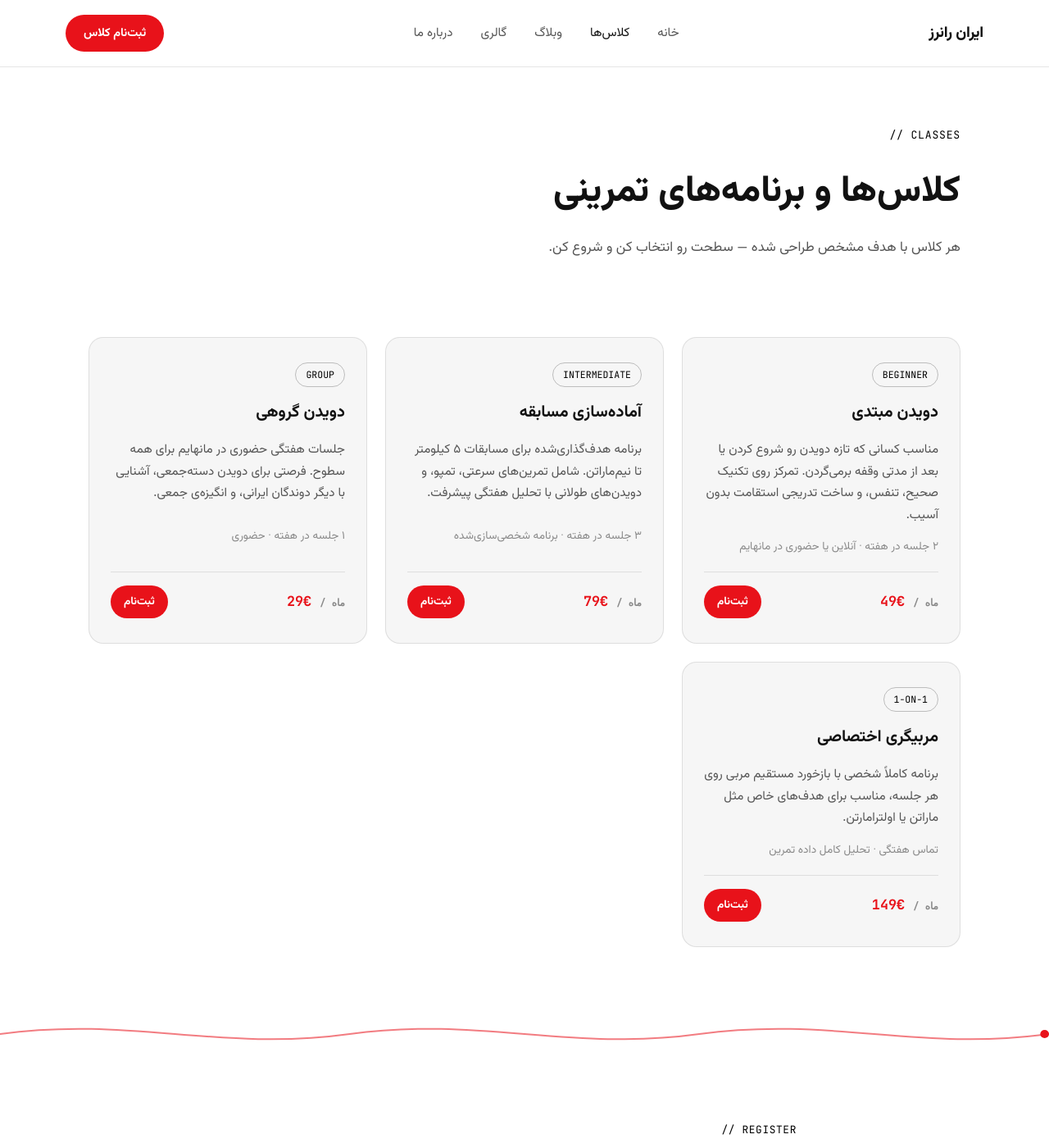
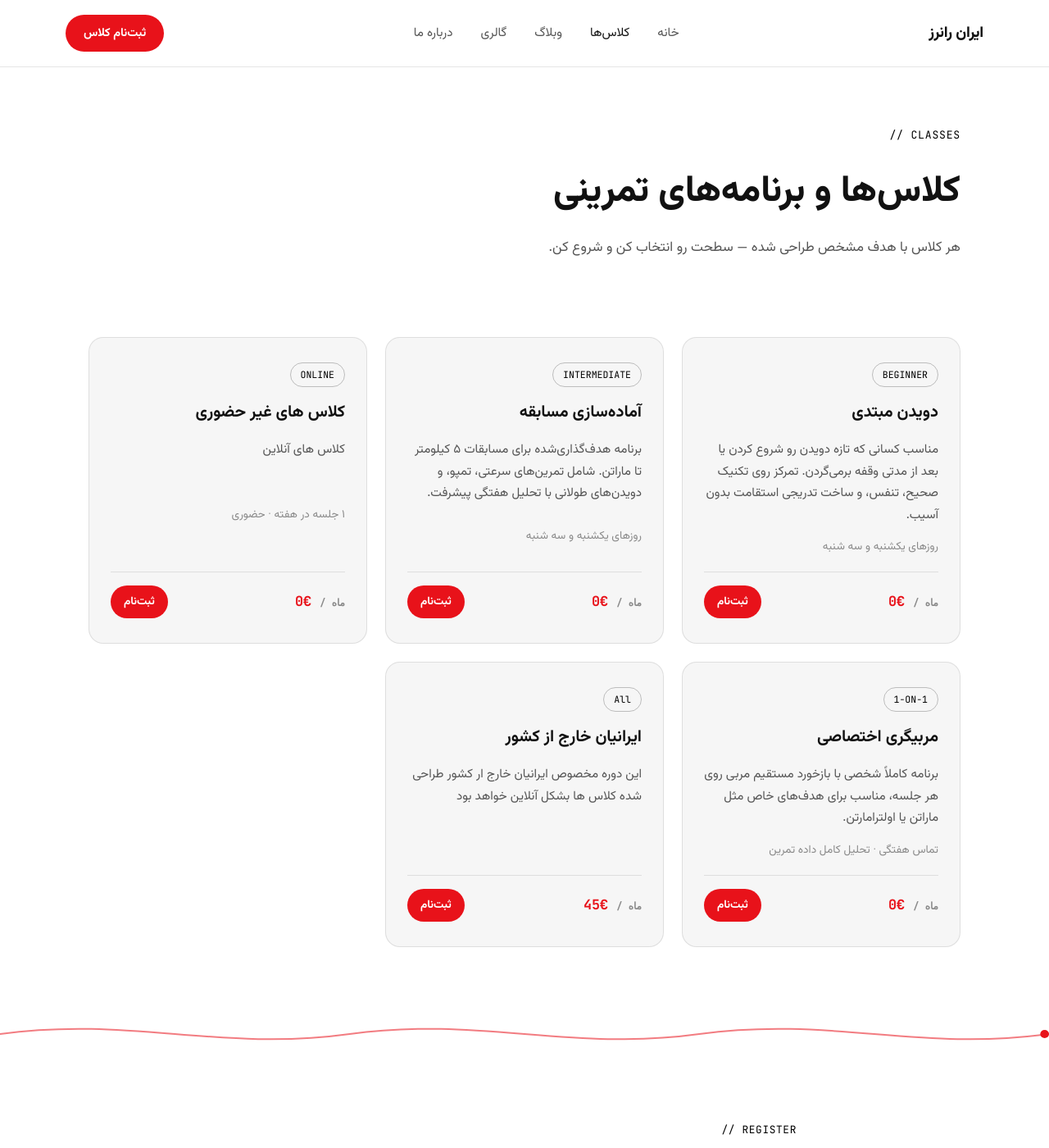
Before and after one commit to mojtabatavassolii-png/iranrunners-website, a Jekyll site: the page built from classes.html, in a window 1280 px wide and 1400 px high. Shown: the whole window at 82% size. Built offline with Jekyll 4.4.1, drawn with Linux system fonts in a browser that asks for light colours.

Commit message:
Update _data/classes.yml (via Pages CMS)

```diff
--- a/_data/classes.yml
+++ b/_data/classes.yml
@@ -1,27 +1,38 @@
 - value: beginner
   level_tag: BEGINNER
   title: دویدن مبتدی
-  description: مناسب کسانی که تازه دویدن رو شروع کردن یا بعد از مدتی وقفه برمی‌گردن. تمرکز روی تکنیک صحیح، تنفس، و ساخت تدریجی استقامت بدون آسیب.
-  schedule: ۲ جلسه در هفته · آنلاین یا حضوری در مانهایم
-  price: 49
-
+  description: مناسب کسانی که تازه دویدن رو شروع کردن یا بعد از مدتی وقفه
+    برمی‌گردن. تمرکز روی تکنیک صحیح، تنفس، و ساخت تدریجی استقامت بدون آسیب.
+  schedule: "روزهای یکشنبه و سه شنبه "
+  price: 0
+  price_toman: 3.500.000
 - value: race
   level_tag: INTERMEDIATE
   title: آماده‌سازی مسابقه
-  description: برنامه هدف‌گذاری‌شده برای مسابقات ۵ کیلومتر تا نیم‌ماراتن. شامل تمرین‌های سرعتی، تمپو، و دویدن‌های طولانی با تحلیل هفتگی پیشرفت.
-  schedule: ۳ جلسه در هفته · برنامه شخصی‌سازی‌شده
-  price: 79
-
-- value: group
-  level_tag: GROUP
-  title: دویدن گروهی
-  description: جلسات هفتگی حضوری در مانهایم برای همه سطوح. فرصتی برای دویدن دسته‌جمعی، آشنایی با دیگر دوندگان ایرانی، و انگیزه‌ی جمعی.
+  description: برنامه هدف‌گذاری‌شده برای مسابقات ۵ کیلومتر تا ‌ماراتن. شامل
+    تمرین‌های سرعتی، تمپو، و دویدن‌های طولانی با تحلیل هفتگی پیشرفت.
+  schedule: "روزهای یکشنبه و سه شنبه "
+  price: 0
+  price_toman: 3.500.000
+- value: Online
+  level_tag: ONLINE
+  title: کلاس های غیر حضوری
+  description: "کلاس های آنلاین "
   schedule: ۱ جلسه در هفته · حضوری
-  price: 29
-
+  price: 0
+  price_toman: 2.200.000
 - value: 1on1
   level_tag: 1-ON-1
   title: مربیگری اختصاصی
-  description: برنامه کاملاً شخصی با بازخورد مستقیم مربی روی هر جلسه، مناسب برای هدف‌های خاص مثل ماراتن یا اولترامارتن.
+  description: برنامه کاملاً شخصی با بازخورد مستقیم مربی روی هر جلسه، مناسب برای
+    هدف‌های خاص مثل ماراتن یا اولترامارتن.
   schedule: تماس هفتگی · تحلیل کامل داده تمرین
-  price: 149
+  price: 0
+  price_toman: 8.000.000
+- value: Foreign
+  level_tag: All
+  title: ایرانیان خارج از کشور
+  description: |-
+    این دوره مخصوص ایرانیان خارج ار کشور طراحی شده
+    کلاس ها بشکل آنلاین خواهد بود
+  price: 45
```
